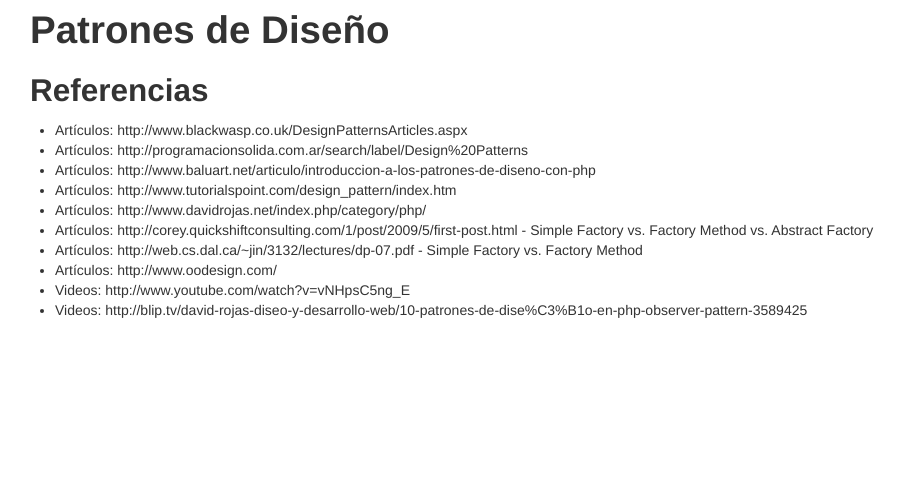
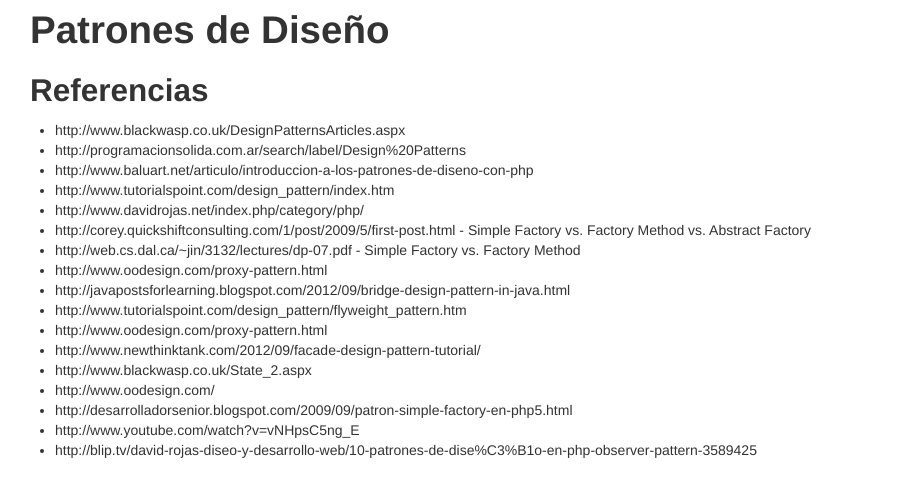
Before and after one commit to micayael/com.micayael.blog.DesignPatterns, a PHP site: template views/index.html.twig in a window 1280 px wide. Shown: the top 497 px of the page, without its empty margins (140-1044 px from the left). Run offline with PHP 8.4, Linux system fonts and the light colour scheme; the template is opened without the code that fills it, so the values that code supplies are empty; some libraries are stand-ins or nearby versions.

Commit message:
Se agregan enlaces a articulos y videos como referencias.

```diff
--- a/views/index.html.twig
+++ b/views/index.html.twig
@@ -30,16 +30,23 @@
     <h2>Referencias</h2>
 
     <ul>
-        <li>Artículos: http://www.blackwasp.co.uk/DesignPatternsArticles.aspx</li>
-        <li>Artículos: http://programacionsolida.com.ar/search/label/Design%20Patterns</li>
-        <li>Artículos: http://www.baluart.net/articulo/introduccion-a-los-patrones-de-diseno-con-php</li>
-        <li>Artículos: http://www.tutorialspoint.com/design_pattern/index.htm</li>
-        <li>Artículos: http://www.davidrojas.net/index.php/category/php/</li>
-        <li>Artículos: http://corey.quickshiftconsulting.com/1/post/2009/5/first-post.html - Simple Factory vs. Factory Method vs. Abstract Factory</li>
-        <li>Artículos: http://web.cs.dal.ca/~jin/3132/lectures/dp-07.pdf - Simple Factory vs. Factory Method</li>
-        <li>Artículos: http://www.oodesign.com/</li>
-        <li>Videos: http://www.youtube.com/watch?v=vNHpsC5ng_E</li>
-        <li>Videos: http://blip.tv/david-rojas-diseo-y-desarrollo-web/10-patrones-de-dise%C3%B1o-en-php-observer-pattern-3589425</li>
+        <li>http://www.blackwasp.co.uk/DesignPatternsArticles.aspx</li>
+        <li>http://programacionsolida.com.ar/search/label/Design%20Patterns</li>
+        <li>http://www.baluart.net/articulo/introduccion-a-los-patrones-de-diseno-con-php</li>
+        <li>http://www.tutorialspoint.com/design_pattern/index.htm</li>
+        <li>http://www.davidrojas.net/index.php/category/php/</li>
+        <li>http://corey.quickshiftconsulting.com/1/post/2009/5/first-post.html - Simple Factory vs. Factory Method vs. Abstract Factory</li>
+        <li>http://web.cs.dal.ca/~jin/3132/lectures/dp-07.pdf - Simple Factory vs. Factory Method</li>
+        <li>http://www.oodesign.com/proxy-pattern.html</li>
+        <li>http://javapostsforlearning.blogspot.com/2012/09/bridge-design-pattern-in-java.html</li>
+        <li>http://www.tutorialspoint.com/design_pattern/flyweight_pattern.htm</li>
+        <li>http://www.oodesign.com/proxy-pattern.html</li>
+        <li>http://www.newthinktank.com/2012/09/facade-design-pattern-tutorial/</li>
+        <li>http://www.blackwasp.co.uk/State_2.aspx</li>
+        <li>http://www.oodesign.com/</li>
+        <li>http://desarrolladorsenior.blogspot.com/2009/09/patron-simple-factory-en-php5.html</li>
+        <li>http://www.youtube.com/watch?v=vNHpsC5ng_E</li>
+        <li>http://blip.tv/david-rojas-diseo-y-desarrollo-web/10-patrones-de-dise%C3%B1o-en-php-observer-pattern-3589425</li>
     </ul>
 
 {% endblock %}
```
